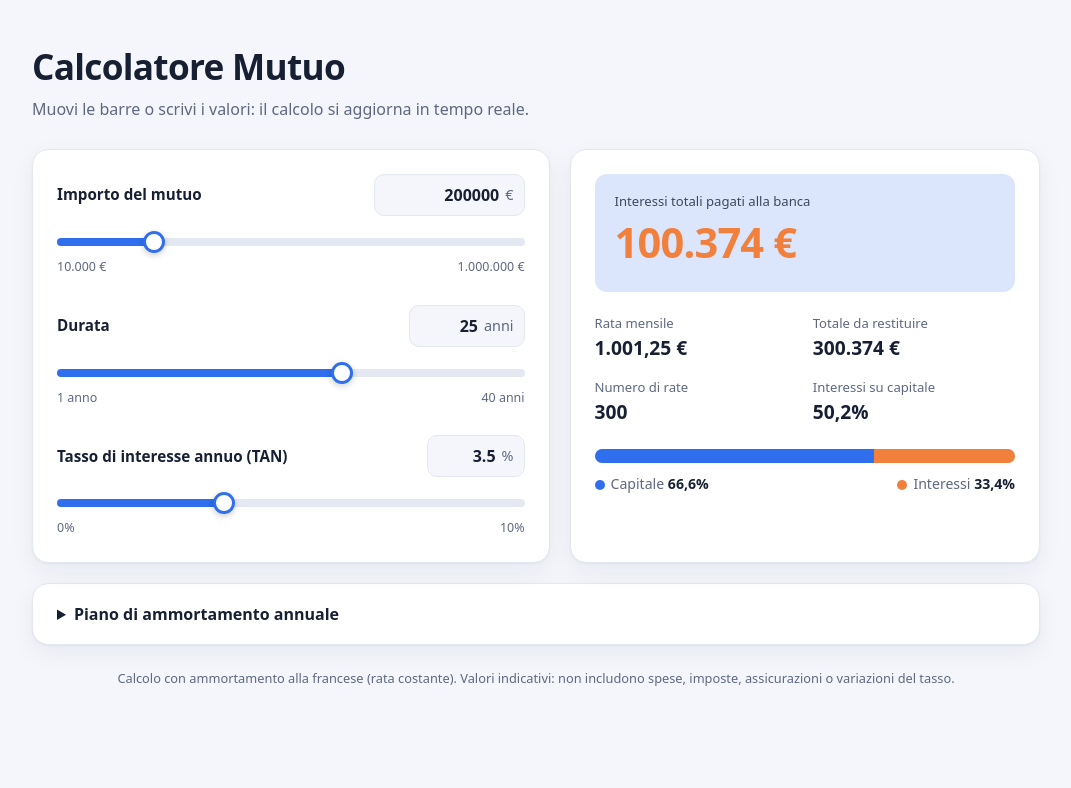
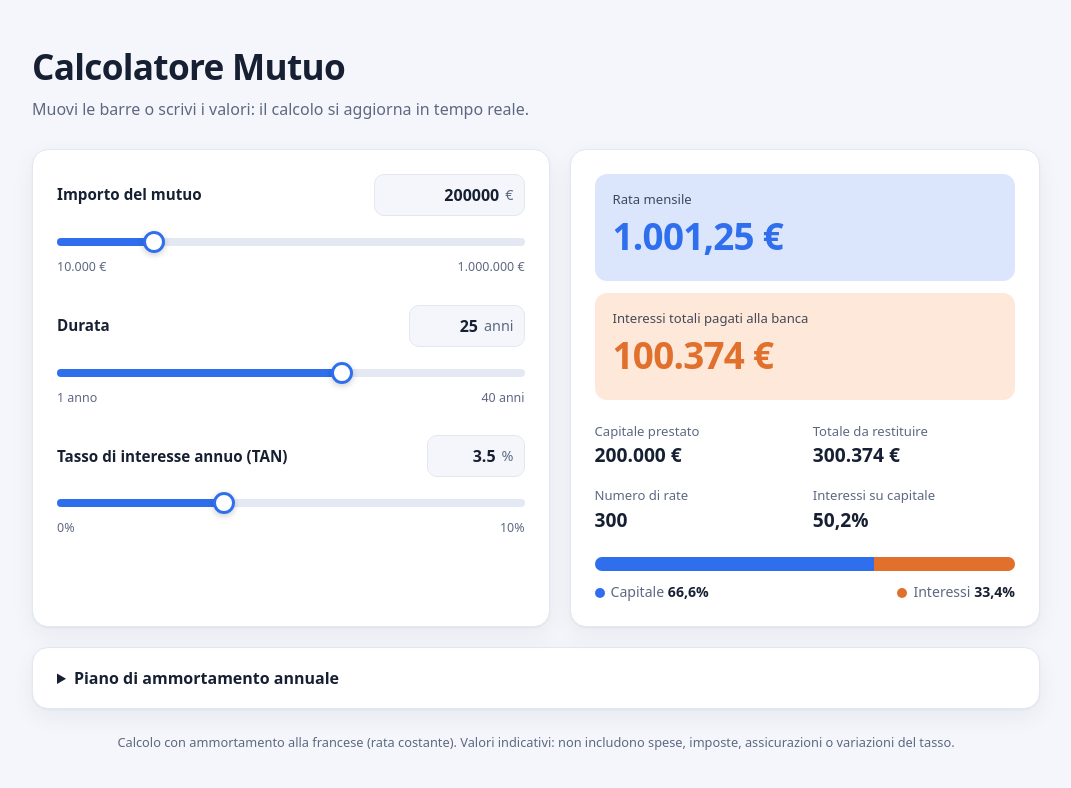
Before and after one commit to danifoti/mutuo-calculator, a plain HTML site: page index.html in a window 1280 px wide. Shown: the whole page, without its empty margins (104-1175 px from the left). Drawn offline with Linux system fonts and the light colour scheme.

Commit message:
Mette in evidenza la rata mensile accanto agli interessi totali
Co-Authored-By: Claude Opus 5.5 <noreply@anthropic.com>
Claude-Session: https://claude.ai/code/session_01PrDi3oHjsfkif9UbUF68t3

```diff
--- a/index.html
+++ b/index.html
@@ -55,15 +55,21 @@
       </section>
 
       <section class="card results" aria-live="polite" aria-label="Risultati">
-        <div class="highlight">
-          <span class="label">Interessi totali pagati alla banca</span>
-          <span id="total-interest" class="big">–</span>
+        <div class="highlights">
+          <div class="highlight highlight-monthly">
+            <span class="label">Rata mensile</span>
+            <span id="monthly" class="big">–</span>
+          </div>
+          <div class="highlight highlight-interest">
+            <span class="label">Interessi totali pagati alla banca</span>
+            <span id="total-interest" class="big">–</span>
+          </div>
         </div>
 
         <div class="stats">
           <div class="stat">
-            <span class="label">Rata mensile</span>
-            <span id="monthly" class="value">–</span>
+            <span class="label">Capitale prestato</span>
+            <span id="principal" class="value">–</span>
           </div>
           <div class="stat">
             <span class="label">Totale da restituire</span>
--- a/script.js
+++ b/script.js
@@ -102,6 +102,7 @@
 
     $("total-interest").textContent = eur.format(res.totalInterest);
     $("monthly").textContent = eur2.format(res.monthly);
+    $("principal").textContent = eur.format(principal);
     $("total-paid").textContent = eur.format(res.totalPaid);
     $("n-payments").textContent = res.n.toLocaleString("it-IT");
     $("interest-ratio").textContent = pct.format(res.totalInterest / principal);
--- a/style.css
+++ b/style.css
@@ -6,7 +6,8 @@
   --border: #e2e7f0;
   --accent: #2f6fed;
   --accent-soft: #dbe6fd;
-  --interest: #f0803c;
+  --interest: #e0702c;
+  --interest-soft: #fde8da;
   --track: #e3e8f2;
   --shadow: 0 1px 2px rgba(20, 30, 60, 0.05), 0 8px 24px rgba(20, 30, 60, 0.06);
 }
@@ -21,6 +22,7 @@
     --accent: #5b8ff5;
     --accent-soft: #243353;
     --interest: #f39a5f;
+    --interest-soft: #3a2a22;
     --track: #2a3448;
     --shadow: none;
   }
@@ -182,13 +184,21 @@ input[type="number"] { -moz-appearance: textfield; }
   gap: 22px;
 }
 
+.highlights {
+  display: grid;
+  gap: 12px;
+}
+
 .highlight {
-  background: var(--accent-soft);
   border-radius: 12px;
-  padding: 18px 20px;
+  padding: 16px 18px;
   display: flex;
   flex-direction: column;
+  min-width: 0;
 }
+
+.highlight-monthly { background: var(--accent-soft); }
+.highlight-interest { background: var(--interest-soft); }
 
 .label {
   font-size: 0.82rem;
@@ -198,12 +208,15 @@ input[type="number"] { -moz-appearance: textfield; }
 .highlight .label { color: var(--text); opacity: 0.8; }
 
 .big {
-  font-size: clamp(1.9rem, 5vw, 2.6rem);
+  font-size: clamp(1.7rem, 4vw, 2.3rem);
   font-weight: 750;
   letter-spacing: -0.02em;
-  color: var(--interest);
   font-variant-numeric: tabular-nums;
+  white-space: nowrap;
 }
+
+.highlight-monthly .big { color: var(--accent); }
+.highlight-interest .big { color: var(--interest); }
 
 .stats {
   display: grid;
```
Also changed, not shown: 1 other file.
